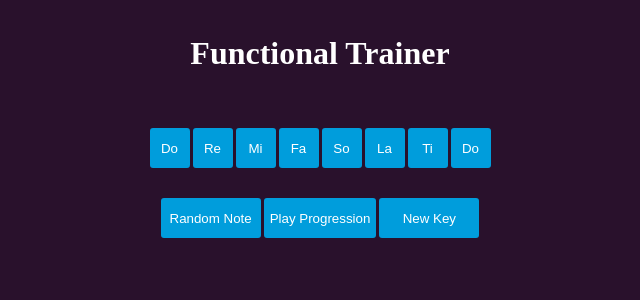
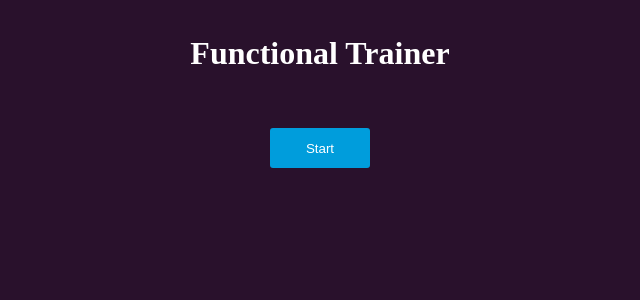
Before and after one commit to aytarakdemir/earsavant, an Angular app: page /functional in a window 1280 px wide. Shown: the top 300 px of the page, without its empty margins (320-960 px from the left). Built offline with nearby package versions, Linux system fonts and the light colour scheme; a web font is replaced by a local one.

Commit message:
initialize audiocontext

```diff
--- a/src/app/modules/functional-trainer/pages/functional-trainer/functional-trainer.component.html
+++ b/src/app/modules/functional-trainer/pages/functional-trainer/functional-trainer.component.html
@@ -1,6 +1,9 @@
 <div class="cet-functional-wrapper">
   <h2>Functional Trainer</h2>
 
+  <button (click)="initialize()" *ngIf="!trainerStarted()">Start</button>
+
+  <ng-container *ngIf="trainerStarted()">
     <div class="cet-scale">
       <button
         *ngFor="let note of this.keySrv.selectedNoteList(); let i = index"
@@ -44,4 +47,6 @@
       ])">Play Progression</button>
       <button (click)="this.keySrv.randomizeWorkingKey()">New Key</button>
     </div>
+
+  </ng-container>
 </div>
--- a/src/app/modules/functional-trainer/pages/functional-trainer/functional-trainer.component.scss
+++ b/src/app/modules/functional-trainer/pages/functional-trainer/functional-trainer.component.scss
@@ -1,4 +1,16 @@
 @use "/src/styles/variables.scss" as var;
+
+
+button {
+  display: flex;
+  align-items: center;
+  justify-content: center;
+  border-radius: 3px;
+  min-width: 100px;
+  height: 40px;
+  border: none;
+  background-color: var.$color-alpha;
+}
 
 .cet-functional-wrapper {
   display: flex;
@@ -14,14 +26,9 @@
   gap: 3px;
 
   .cet-note {
-    display: flex;
-    align-items: center;
-    justify-content: center;
-    border-radius: 3px;
     width: 40px;
     height: 40px;
-    border: none;
-    background-color: var.$color-alpha;
+    min-width: unset;
   }
 }
 
@@ -31,14 +38,5 @@
   align-items: center;
   gap: 3px;
 
-  button {
-    display: flex;
-    align-items: center;
-    justify-content: center;
-    border-radius: 3px;
-    min-width: 100px;
-    height: 40px;
-    border: none;
-    background-color: var.$color-alpha;
-  }
+
 }
--- a/src/app/modules/functional-trainer/pages/functional-trainer/functional-trainer.component.ts
+++ b/src/app/modules/functional-trainer/pages/functional-trainer/functional-trainer.component.ts
@@ -1,6 +1,7 @@
-import { Component } from '@angular/core';
+import { Component, WritableSignal, signal } from '@angular/core';
 import { AudioService } from 'src/app/shared/services/audio/audio.service';
 import { KeyService } from 'src/app/shared/services/key/key.service';
+
 
 @Component({
   selector: 'app-functional-trainer',
@@ -8,7 +9,21 @@ import { KeyService } from 'src/app/shared/services/key/key.service';
   styleUrls: ['./functional-trainer.component.scss'],
 })
 export class FunctionalTrainerComponent {
+
+  trainerStarted: WritableSignal<boolean> = signal(false);
+
   constructor(public audioSrv: AudioService, public keySrv: KeyService) {
+
+  }
+
+  ngOnInit() {
+
+  }
+
+  initialize() {
+    this.audioSrv.start();
+    this.trainerStarted.set(true);
     this.keySrv.randomizeWorkingKey();
   }
+
 }
--- a/src/app/shared/services/audio/audio.service.ts
+++ b/src/app/shared/services/audio/audio.service.ts
@@ -7,7 +7,10 @@ import * as Tone from 'tone';
 export class AudioService {
   constructor() {}
 
-  public progressionActive:  WritableSignal<boolean> = signal(false);
+  private progressionActive: WritableSignal<boolean> = signal(false);
+  public start() {
+    Tone.start();
+  }
 
   private setProgressionActive() {
     this.progressionActive.set(true);
@@ -17,20 +20,34 @@ export class AudioService {
     this.progressionActive.set(false);
   }
 
-  public playNote(note: string, lag: number = 0, sustainTime: number = 0.3): void {
-    const synth = new Tone.Synth().toDestination();
-    const now = Tone.now();
-    synth.triggerAttack(note, now + lag);
-    synth.triggerRelease(now + lag + sustainTime);
+  public playNote(
+    note: string,
+    lag: number = 0,
+    sustainTime: number = 0.3
+  ): void {
+    if (Tone.context.state !== 'suspended') {
+      const synth = new Tone.Synth().toDestination();
+      const now = Tone.now();
+      synth.triggerAttack(note, now + lag);
+      synth.triggerRelease(now + lag + sustainTime);
+    }
   }
 
-  public playChord(notes: string[], lag:number = 0, sustainTime: number = 0.5): void {
+  public playChord(
+    notes: string[],
+    lag: number = 0,
+    sustainTime: number = 0.5
+  ): void {
     notes.forEach((note: string) => {
       this.playNote(note, lag, sustainTime);
     });
   }
 
-  public playProgression(chords: string[][], spaceTime: number = 0.5, sustainTime: number = 0.5) {
+  public playProgression(
+    chords: string[][],
+    spaceTime: number = 0.5,
+    sustainTime: number = 0.5
+  ) {
     if (!this.progressionActive()) {
       this.setProgressionActive();
       chords.forEach((chord, index) => {
@@ -40,6 +57,5 @@ export class AudioService {
         this.setProgressionPassive();
       }, (chords.length - 1) * spaceTime + sustainTime * 5000);
     }
-
   }
 }
```
Lines whose indentation alone changed are shown as unchanged.
